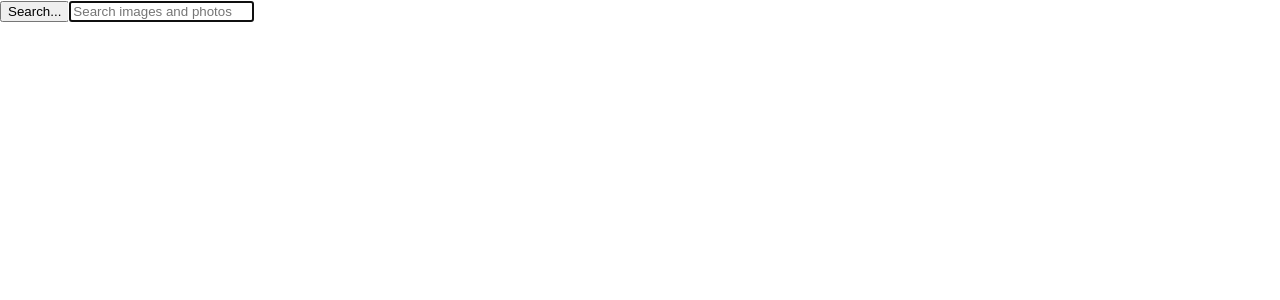
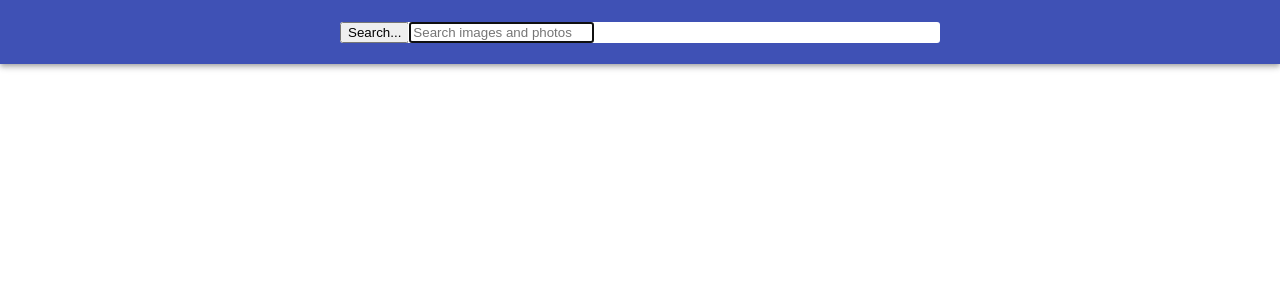
Before and after one commit to BobliHH/goit-react-hw-03-image-finder, a React (Create React App) app: page / in a window 1280 px wide. Shown: the top 300 px of the page. Built offline with nearby package versions, Linux system fonts and the light colour scheme.

Commit message:
changed styles in searchbar

```diff
--- a/src/components/SearchBar/SearchBar.js
+++ b/src/components/SearchBar/SearchBar.js
@@ -1,6 +1,6 @@
 import React, { Component } from 'react';
 import PropTypes from 'prop-types';
-import styles from './SearchBar.css';
+import './SearchBar.css';
 
 class Searchbar extends Component {
   state = {
@@ -22,10 +22,10 @@ class Searchbar extends Component {
 
   render() {
     return (
-      <header className={styles.Searchbar}>
-        <form className={styles.SearchForm} onSubmit={this.search}>
-          <button type="submit" className={styles.button}>
-            <span className={styles.label}>Search...</span>
+      <header className="Searchbar">
+        <form className="SearchForm" onSubmit={this.search}>
+          <button type="submit" className="button">
+            <span className="lable">Search...</span>
           </button>
 
           <input
@@ -36,7 +36,7 @@ class Searchbar extends Component {
             value={this.state.input}
             autoFocus
             placeholder="Search images and photos"
-            className={styles.input}
+            className="input"
           />
         </form>
       </header>
```
